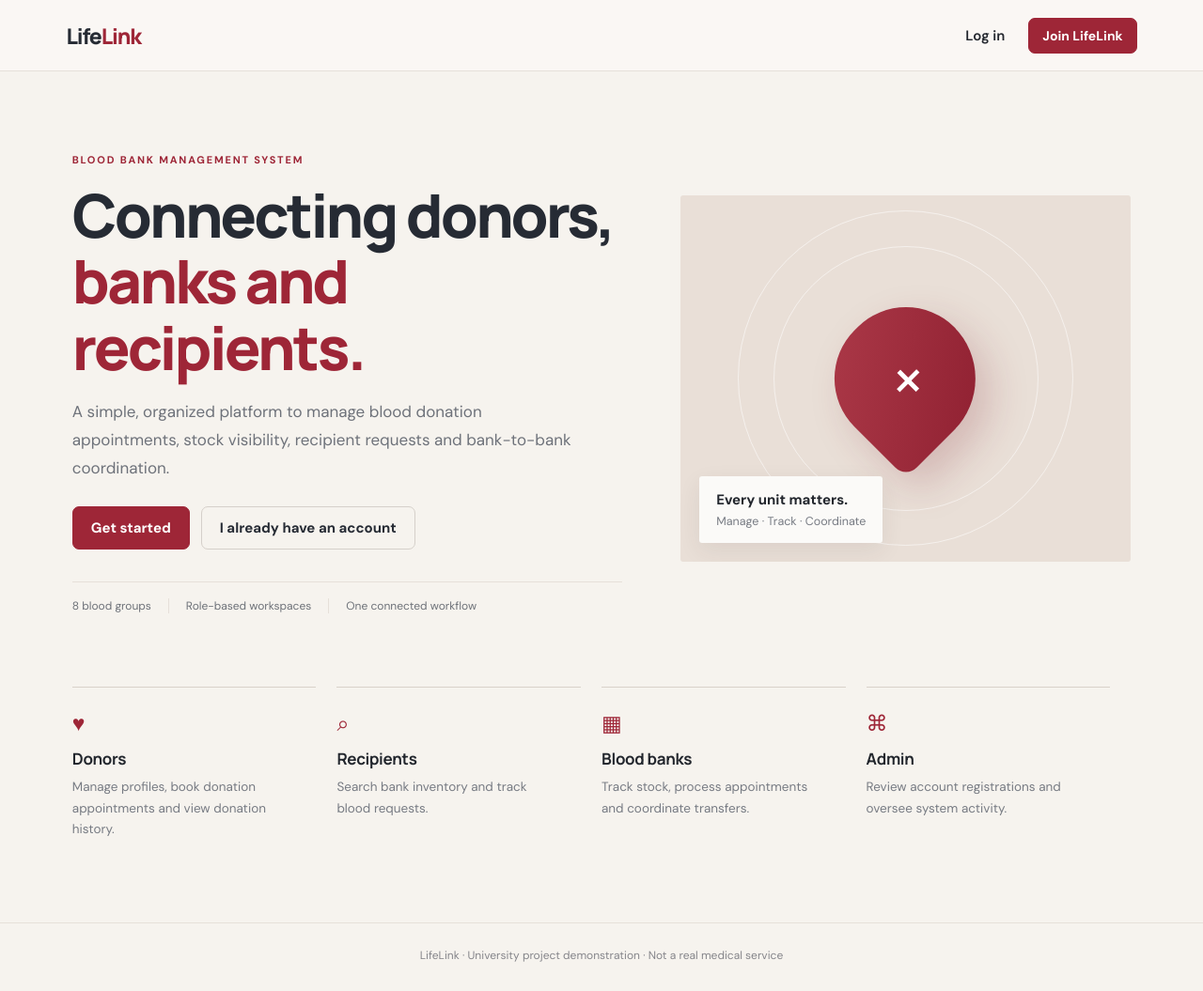
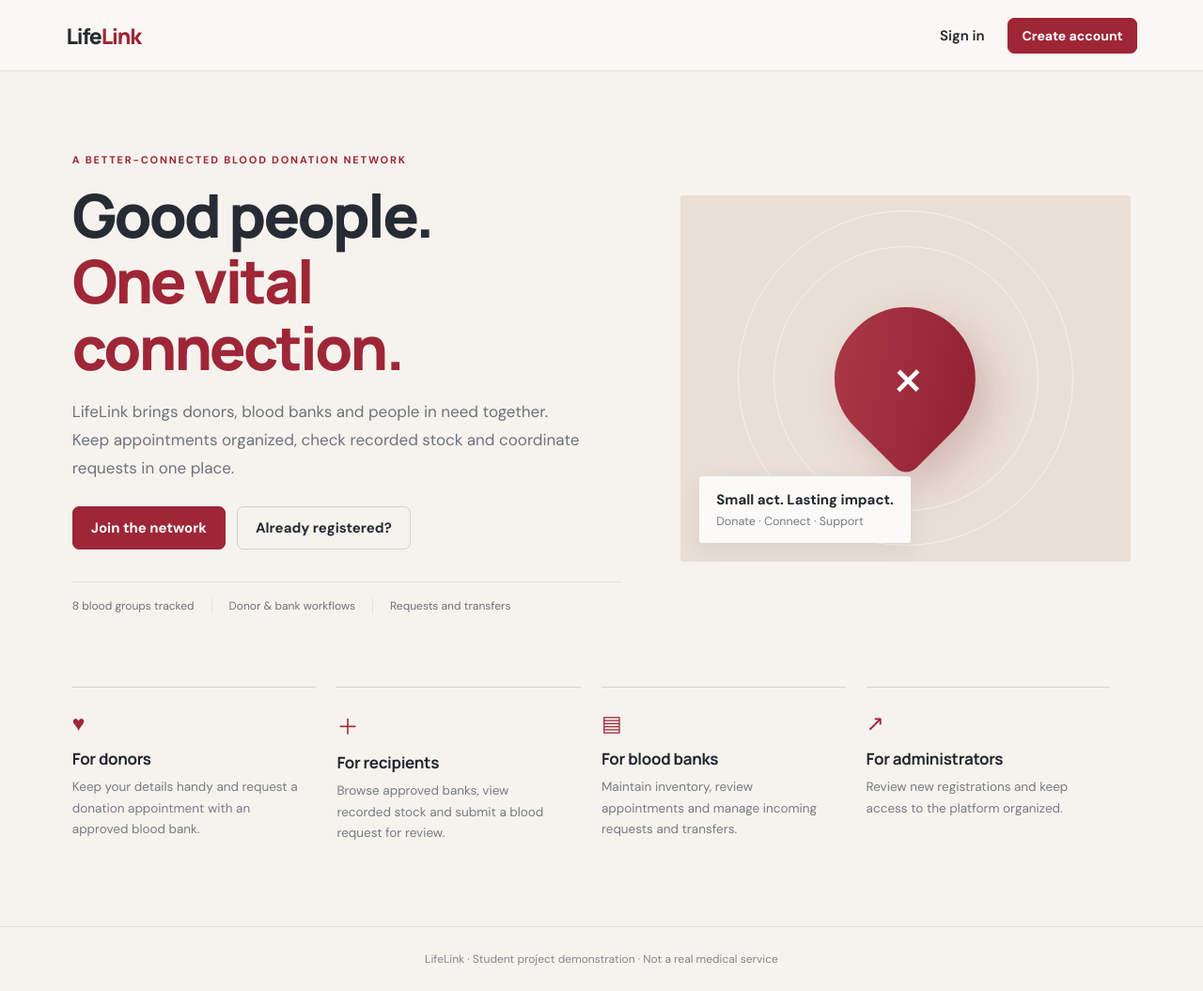
Before and after one commit to pluvv/LifeLink, a Java web app: page / in a window 1280 px wide. Shown: the whole page at 94% size. Before the commit the page ends 1024 px from the top, so only its background shows below. Run offline with Tomcat 11, a stand-in JSP engine, Linux system fonts and the light colour scheme.

Commit message:
Refresh LifeLink landing page with a more human editorial layout

```diff
--- a/src/main/webapp/index.jsp
+++ b/src/main/webapp/index.jsp
@@ -1,5 +1,37 @@
 <%@ page contentType="text/html;charset=UTF-8" language="java" %>
-<!DOCTYPE html><html lang="en"><head><meta charset="UTF-8"><meta name="viewport" content="width=device-width,initial-scale=1"><title>LifeLink · Blood Bank Management</title><link rel="stylesheet" href="assets/css/style.css"></head><body>
-<nav class="nav"><a class="brand" href="index.jsp">Life<span>Link</span></a><div class="nav-actions"><a href="login.jsp">Log in</a><a class="primary small" href="register.jsp">Join LifeLink</a></div></nav>
-<main><section class="hero"><div class="hero-copy"><p class="eyebrow">BLOOD BANK MANAGEMENT SYSTEM</p><h1>Connecting donors,<br><em>banks and recipients.</em></h1><p class="lead">A simple, organized platform to manage blood donation appointments, stock visibility, recipient requests and bank-to-bank coordination.</p><div class="hero-actions"><a class="primary" href="register.jsp">Get started</a><a class="secondary" href="login.jsp">I already have an account</a></div><div class="statline"><span>8 blood groups</span><span>Role-based workspaces</span><span>One connected workflow</span></div></div><div class="hero-art"><div class="blood-drop">+</div><div class="art-label"><strong>Every unit matters.</strong><small>Manage · Track · Coordinate</small></div></div></section>
-<section class="feature-grid"><article><div class="icon">♥</div><h3>Donors</h3><p>Manage profiles, book donation appointments and view donation history.</p></article><article><div class="icon">⌕</div><h3>Recipients</h3><p>Search bank inventory and track blood requests.</p></article><article><div class="icon">▦</div><h3>Blood banks</h3><p>Track stock, process appointments and coordinate transfers.</p></article><article><div class="icon">⌘</div><h3>Admin</h3><p>Review account registrations and oversee system activity.</p></article></section></main><footer>LifeLink · University project demonstration · Not a real medical service</footer></body></html>
+<!DOCTYPE html>
+<html lang="en">
+<head>
+<meta charset="UTF-8"><meta name="viewport" content="width=device-width,initial-scale=1">
+<title>LifeLink — Blood Donation Network</title>
+<link rel="stylesheet" href="assets/css/style.css">
+</head>
+<body>
+<nav class="nav">
+  <a class="brand" href="index.jsp">Life<span>Link</span></a>
+  <div class="nav-actions"><a href="login.jsp">Sign in</a><a class="primary small" href="register.jsp">Create account</a></div>
+</nav>
+<main>
+  <section class="hero">
+    <div class="hero-copy">
+      <p class="eyebrow">A better-connected blood donation network</p>
+      <h1>Good people.<br><em>One vital connection.</em></h1>
+      <p class="lead">LifeLink brings donors, blood banks and people in need together. Keep appointments organized, check recorded stock and coordinate requests in one place.</p>
+      <div class="hero-actions"><a class="primary" href="register.jsp">Join the network</a><a class="secondary" href="login.jsp">Already registered?</a></div>
+      <div class="statline"><span>8 blood groups tracked</span><span>Donor & bank workflows</span><span>Requests and transfers</span></div>
+    </div>
+    <div class="hero-art" aria-label="Blood donation symbol">
+      <div class="blood-drop">+</div>
+      <div class="art-label"><strong>Small act. Lasting impact.</strong><small>Donate · Connect · Support</small></div>
+    </div>
+  </section>
+  <section class="feature-grid" aria-label="LifeLink features">
+    <article><div class="icon">♥</div><h3>For donors</h3><p>Keep your details handy and request a donation appointment with an approved blood bank.</p></article>
+    <article><div class="icon">＋</div><h3>For recipients</h3><p>Browse approved banks, view recorded stock and submit a blood request for review.</p></article>
+    <article><div class="icon">▤</div><h3>For blood banks</h3><p>Maintain inventory, review appointments and manage incoming requests and transfers.</p></article>
+    <article><div class="icon">↗</div><h3>For administrators</h3><p>Review new registrations and keep access to the platform organized.</p></article>
+  </section>
+</main>
+<footer>LifeLink · Student project demonstration · Not a real medical service</footer>
+</body>
+</html>
```
